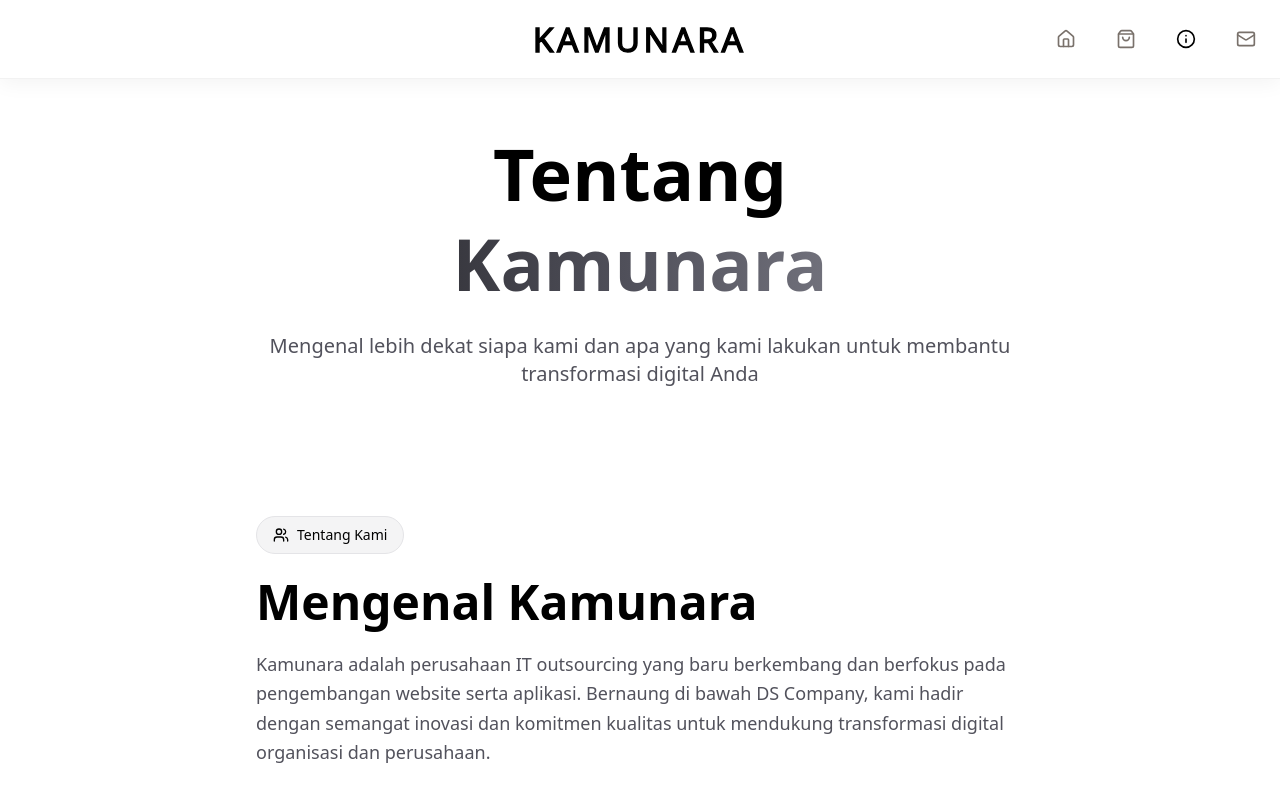
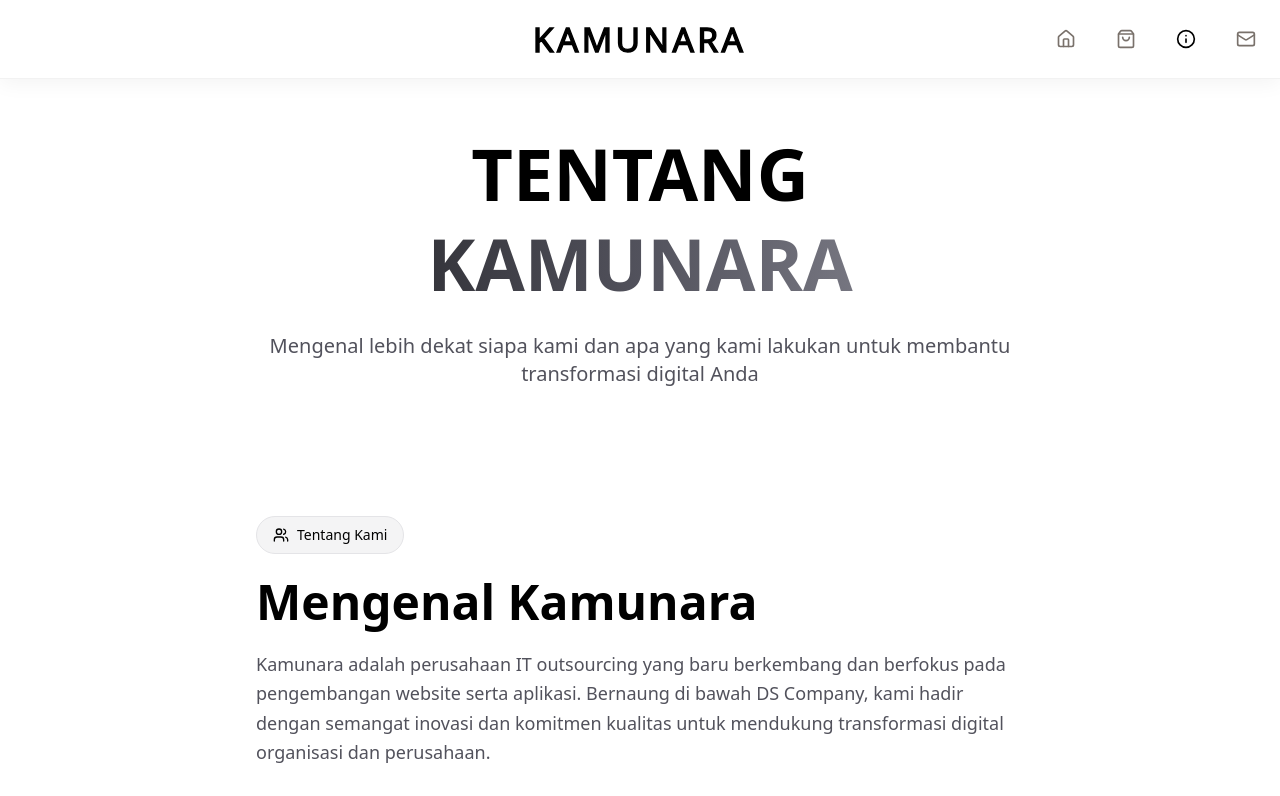
Before and after one commit to husnialfarisal-tech/kamunara, a Next.js app: page /tentang in a window 1280 px wide. Shown: the top 796 px of the page. Built offline with nearby package versions, Linux system fonts and the light colour scheme.

Commit message:
Huruf besar

```diff
--- a/src/app/kontak/page.tsx
+++ b/src/app/kontak/page.tsx
@@ -121,7 +121,7 @@ export default function KontakPage() {
                 >
                   <div>
                     <h2 className="text-3xl md:text-4xl font-bold font-heading text-black mb-4">
-                      Informasi Kontak
+                      INFORMASI KONTAK
                     </h2>
                     <p className="text-zinc-600 text-lg">
                       Pilih channel yang paling mudah untuk Anda
--- a/src/app/produk/page.tsx
+++ b/src/app/produk/page.tsx
@@ -78,9 +78,9 @@ function HeroSection() {
           transition={{ duration: 0.7 }}
           className="text-5xl md:text-7xl font-bold font-heading text-black mb-6 leading-tight"
         >
-          Produk
+          PRODUK
           <span className="block bg-gradient-to-r from-zinc-900 via-zinc-700 to-zinc-500 bg-clip-text text-transparent">
-            Kami
+            KAMI
           </span>
         </motion.h1>
         <p className="text-xl text-black max-w-3xl mx-auto">
@@ -498,8 +498,8 @@ function ProyekKamiSection() {
           transition={{ duration: 0.7 }}
           className="text-5xl md:text-7xl font-bold font-heading text-black mb-6 leading-tight"
         >
-          Proyek
-          <span className="block bg-gradient-to-r from-zinc-900 via-zinc-700 to-zinc-500 bg-clip-text text-transparent">Kami</span>
+          PROYEK
+          <span className="block bg-gradient-to-r from-zinc-900 via-zinc-700 to-zinc-500 bg-clip-text text-transparent">KAMI</span>
         </motion.h2>
         <p className="text-xl text-zinc-600 max-w-3xl mx-auto">
           Berbagai proyek yang telah kami kerjakan untuk membantu transformasi digital bisnis dan institusi
--- a/src/app/tentang/page.tsx
+++ b/src/app/tentang/page.tsx
@@ -111,9 +111,9 @@ export default function TentangPage() {
                 transition={{ duration: 0.7, ease: "easeOut" }}
                 className="text-5xl md:text-7xl font-bold font-heading text-black mb-6 leading-tight"
               >
-                Tentang
+                TENTANG
                 <span className="block bg-gradient-to-r from-zinc-900 via-zinc-600 to-zinc-400 bg-clip-text text-transparent">
-                  Kamunara
+                  KAMUNARA
                 </span>
               </motion.h1>
               <motion.p
--- a/src/components/Footer.tsx
+++ b/src/components/Footer.tsx
@@ -5,7 +5,7 @@ export default function Footer() {
     <footer className="bg-black border-t border-amber-500/20 py-8 px-4">
       <div className="container mx-auto text-center">
         <p className="text-white">
-          © 2025 PT. KAMUNARA. All Rights Reserved. Holding by DS Company
+          © 2025 PT. KAMUNARA. All Rights Reserved
         </p>
       </div>
     </footer>
```
